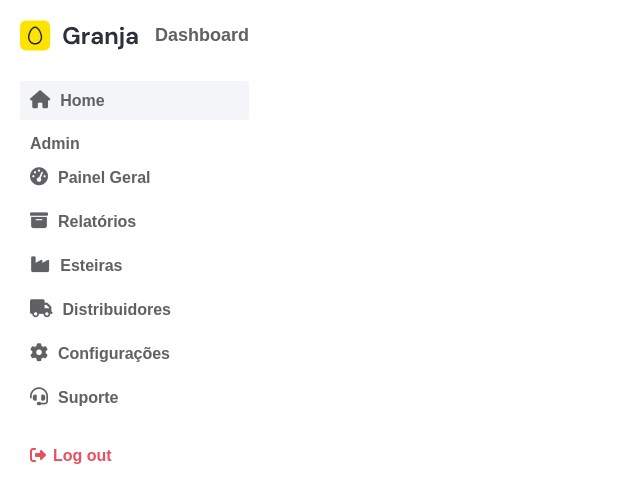
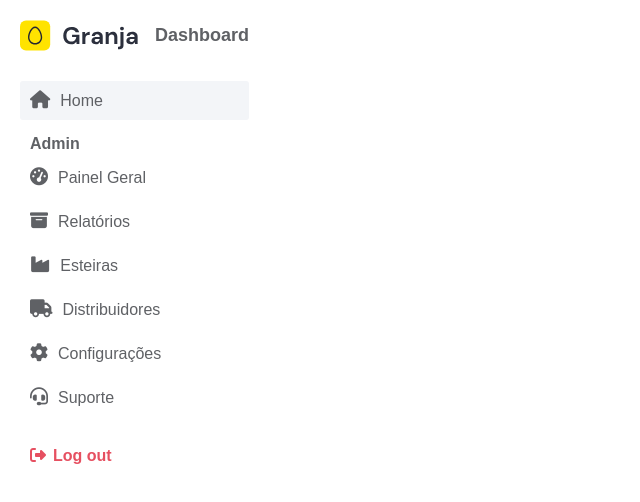
Before and after one commit to tassid/dashboard-poo, a React (Create React App) app: page / in a window 1280 px wide. Shown: the top 502 px of the page, without its empty margins (0-640 px from the left). Built offline with nearby package versions, Linux system fonts and the light colour scheme.

Commit message:
update: ✨ css sidebar

```diff
--- a/src/components/sidebar/Sidebar.css
+++ b/src/components/sidebar/Sidebar.css
@@ -13,7 +13,7 @@
     align-items: center;
     color: #5F6165;
     margin-bottom: 30px;
-    font-weight: 400;
+    font-weight: 600;
 }
 
 .sidebar__img {
@@ -64,7 +64,7 @@
 .sidebar__link > a {
     text-decoration: none;
     color: #5F6165;
-    font-weight: 600;
+    font-weight: 400;
 }
 
 .sidebar__link a:focus {
--- a/src/index.css
+++ b/src/index.css
@@ -1,4 +1,4 @@
-@import url('https://fonts.googleapis.com/css2?family=Lato:wght@300;400;700&display-swap');✨
+@import url('https://fonts.googleapis.com/css2?family=Lato:wght@300;400;700&display-swap');
 
 /* scrollbars */
 
```
